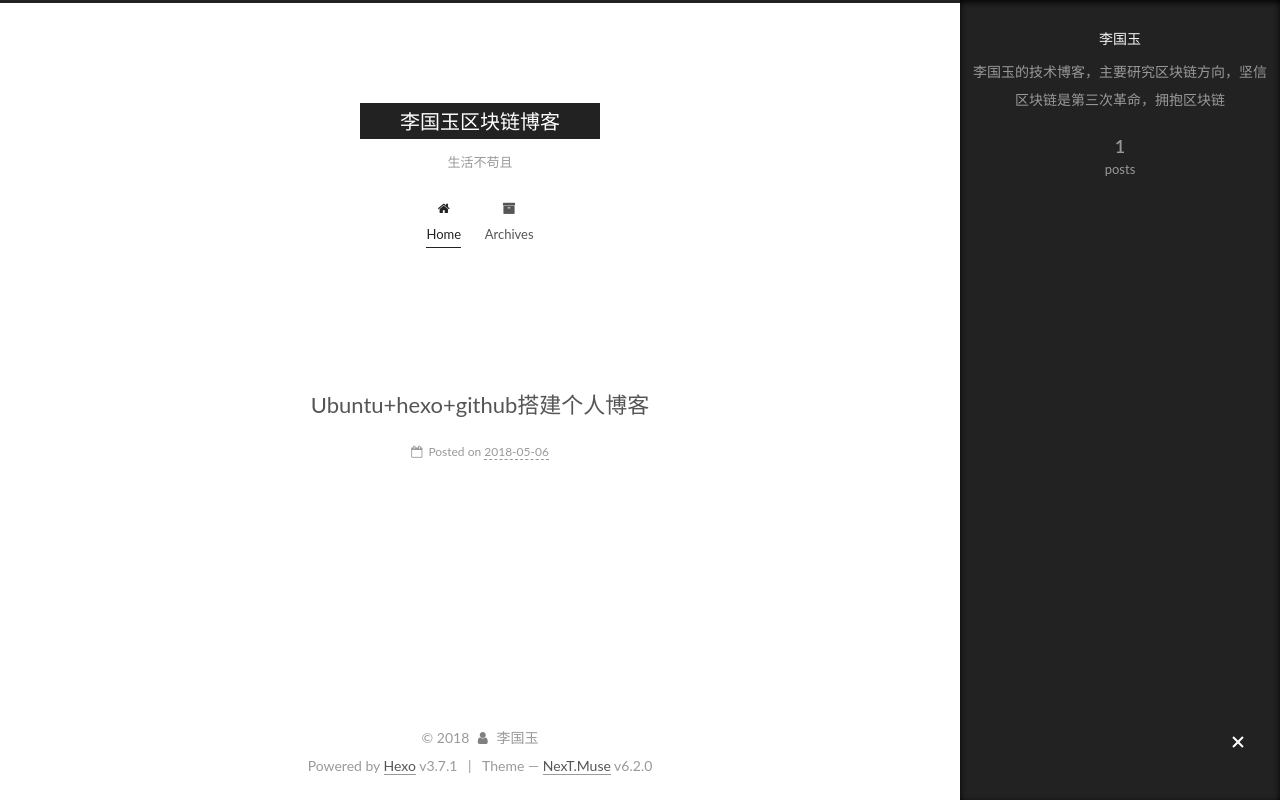
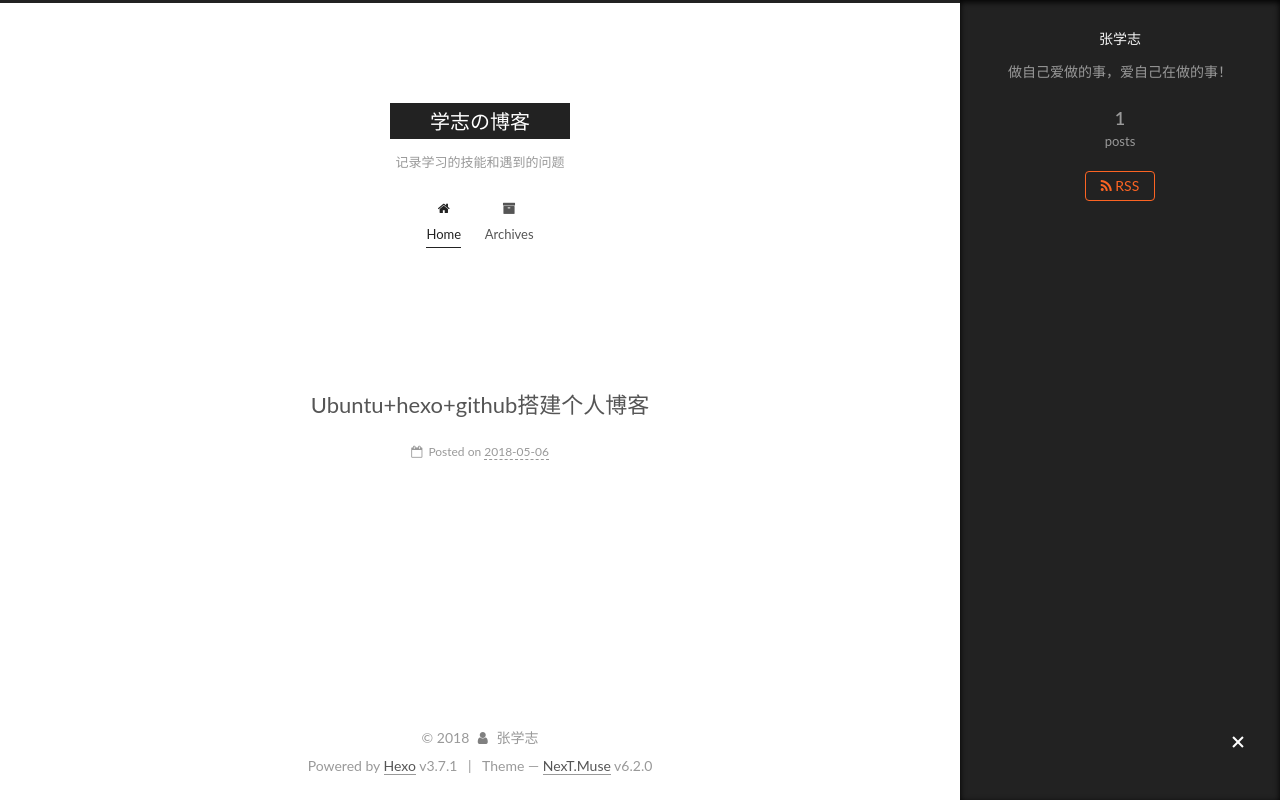
Before and after one commit to lgy1027/lgy1027.github.io, a plain HTML site: page index.html in a window 1280 px wide. Both pictures are taken after a click on the element 1238 px from the left and 743 px from the top of the page. Drawn offline with Linux system fonts and the light colour scheme.

Commit message:
Site updated: 2018-05-08 12:26:59

```diff
--- a/css/main.css
+++ b/css/main.css
@@ -1825,7 +1825,7 @@ pre .javascript .function {
   width: 4px;
   height: 4px;
   border-radius: 50%;
-  background: #a2c9ab;
+  background: #73ff25;
 }
 .links-of-blogroll {
   font-size: 13px;
--- a/index.html
+++ b/index.html
@@ -102,23 +102,25 @@
 
 
 
-  <meta name="description" content="李国玉的技术博客，主要研究区块链方向，坚信区块链是第三次革命，拥抱区块链">
+  <meta name="description" content="做自己爱做的事，爱自己在做的事！">
 <meta property="og:type" content="website">
-<meta property="og:title" content="李国玉区块链博客">
-<meta property="og:url" content="http://yoursite.com/index.html">
-<meta property="og:site_name" content="李国玉区块链博客">
-<meta property="og:description" content="李国玉的技术博客，主要研究区块链方向，坚信区块链是第三次革命，拥抱区块链">
+<meta property="og:title" content="学志の博客">
+<meta property="og:url" content="http://zhangxuezhi.com/index.html">
+<meta property="og:site_name" content="学志の博客">
+<meta property="og:description" content="做自己爱做的事，爱自己在做的事！">
 <meta property="og:locale" content="zh-Hans">
 <meta name="twitter:card" content="summary">
-<meta name="twitter:title" content="李国玉区块链博客">
-<meta name="twitter:description" content="李国玉的技术博客，主要研究区块链方向，坚信区块链是第三次革命，拥抱区块链">
+<meta name="twitter:title" content="学志の博客">
+<meta name="twitter:description" content="做自己爱做的事，爱自己在做的事！">
+
+
+
+  <link rel="alternate" href="/atom.xml" title="学志の博客" type="application/atom+xml" />
 
 
 
 
-
-
-  <link rel="canonical" href="http://yoursite.com/"/>
+  <link rel="canonical" href="http://zhangxuezhi.com/"/>
 
 
 
@@ -128,7 +130,7 @@
   };
 </script>
 
-  <title>李国玉区块链博客</title>
+  <title>学志の博客</title>
 
 
 
@@ -187,12 +189,12 @@
     <div class="custom-logo-site-title">
       <a href="/" class="brand" rel="start">
         <span class="logo-line-before"><i></i></span>
-        <span class="site-title">李国玉区块链博客</span>
+        <span class="site-title">学志の博客</span>
         <span class="logo-line-after"><i></i></span>
       </a>
     </div>
 
-        <p class="site-subtitle">生活不苟且</p>
+        <p class="site-subtitle">记录学习的技能和遇到的问题</p>
 
   </div>
 
@@ -277,16 +279,16 @@
 
 
   <div class="post-block">
-    <link itemprop="mainEntityOfPage" href="http://yoursite.com/2018/05/06/Ubuntu-hexo-github搭建个人博客/">
+    <link itemprop="mainEntityOfPage" href="http://zhangxuezhi.com/2018/05/06/2018-05-06-Ubuntu-hexo-github搭建个人博客/">
 
     <span hidden itemprop="author" itemscope itemtype="http://schema.org/Person">
-      <meta itemprop="name" content="李国玉">
+      <meta itemprop="name" content="张学志">
       <meta itemprop="description" content="">
       <meta itemprop="image" content="/images/avatar.gif">
     </span>
 
     <span hidden itemprop="publisher" itemscope itemtype="http://schema.org/Organization">
-      <meta itemprop="name" content="李国玉区块链博客">
+      <meta itemprop="name" content="学志の博客">
     </span>
 
 
@@ -296,7 +298,7 @@
 
           <h1 class="post-title" itemprop="name headline">
 
-                <a class="post-title-link" href="/2018/05/06/Ubuntu-hexo-github搭建个人博客/" itemprop="url">
+                <a class="post-title-link" href="/2018/05/06/2018-05-06-Ubuntu-hexo-github搭建个人博客/" itemprop="url">
                   Ubuntu+hexo+github搭建个人博客
                 </a>
 
@@ -429,8 +431,8 @@
         <div class="site-overview">
           <div class="site-author motion-element" itemprop="author" itemscope itemtype="http://schema.org/Person">
 
-              <p class="site-author-name" itemprop="name">李国玉</p>
-              <p class="site-description motion-element" itemprop="description">李国玉的技术博客，主要研究区块链方向，坚信区块链是第三次革命，拥抱区块链</p>
+              <p class="site-author-name" itemprop="name">张学志</p>
+              <p class="site-description motion-element" itemprop="description">做自己爱做的事，爱自己在做的事！</p>
           </div>
 
 
@@ -452,6 +454,13 @@
             </nav>
 
 
+
+            <div class="feed-link motion-element">
+              <a href="/atom.xml" rel="alternate">
+                <i class="fa fa-rss"></i>
+                RSS
+              </a>
+            </div>
 
 
 
@@ -488,7 +497,7 @@
   <span class="with-love" id="animate">
     <i class="fa fa-user"></i>
   </span>
-  <span class="author" itemprop="copyrightHolder">李国玉</span>
+  <span class="author" itemprop="copyrightHolder">张学志</span>
 
 
 
```
Also changed, not shown: 2018/05/06/2018-05-06-Ubuntu-hexo-github搭建个人博客/index.html (renamed from 2018/05/06/Ubuntu-hexo-github搭建个人博客/index.html, +26 -15 lines), archives/2018/05/index.html (+26 -17 lines), archives/2018/index.html (+26 -17 lines), archives/index.html (+26 -17 lines).
